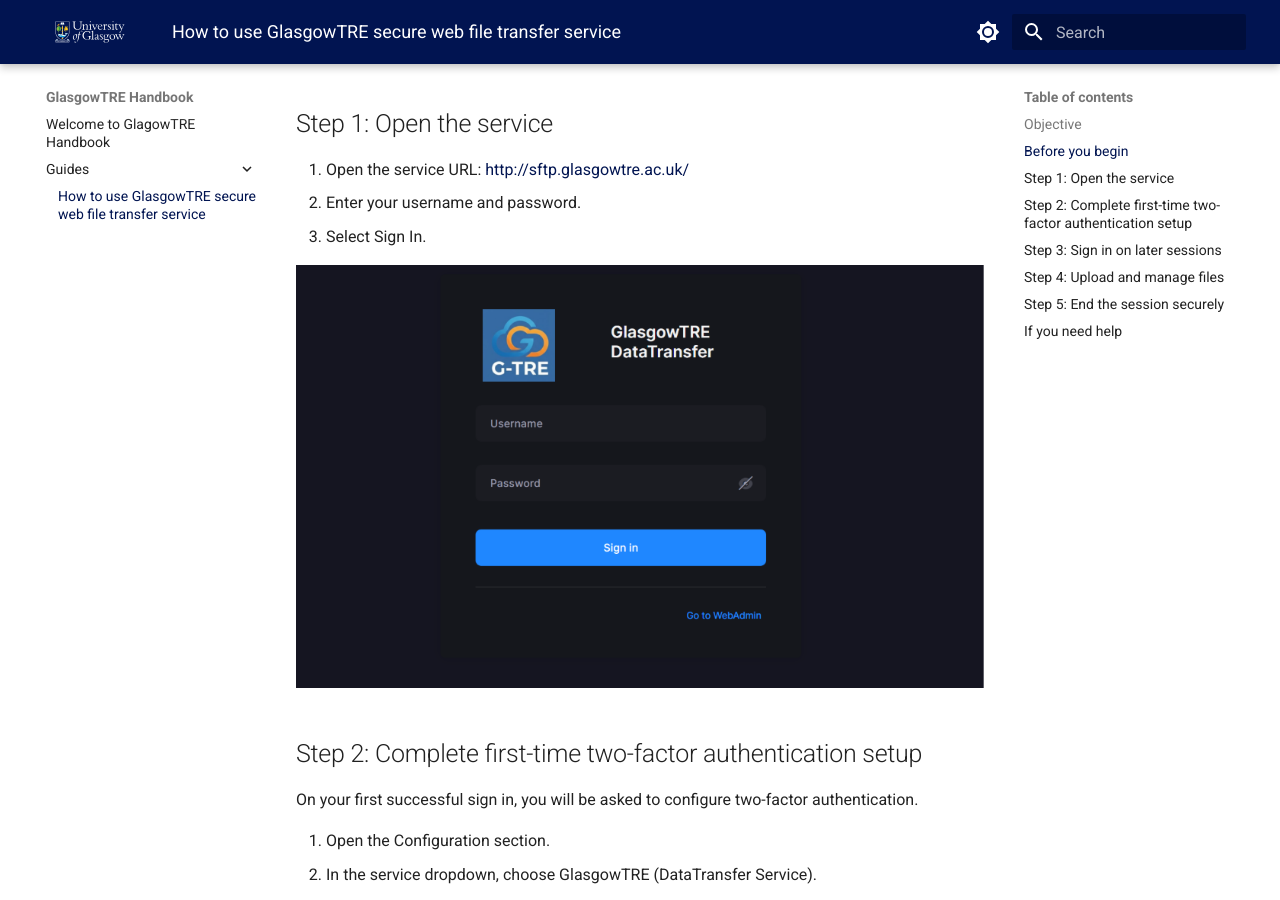
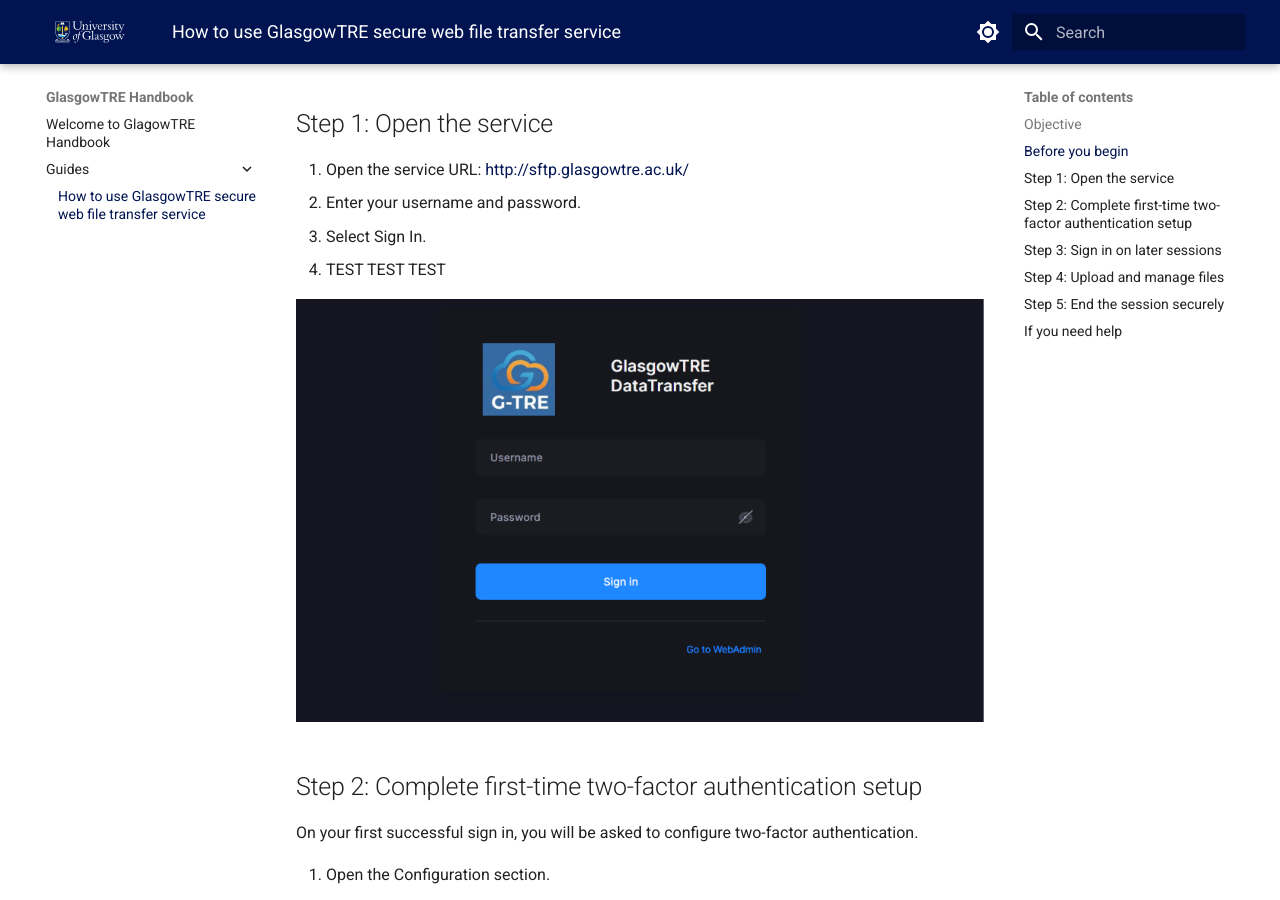
Before and after one commit to glasgowtre/glasgowtre.github.io, an MkDocs documentation site: the page built from docs/guildes/how-to-connect-to-service.md, in a window 1280 px wide and 900 px high, scrolled down 640 px. Built offline with MkDocs 1.6.1 and Material for MkDocs 9.7.7, drawn with Linux system fonts in a browser that asks for light colours.

Commit message:
test-chagne

```diff
--- a/docs/guildes/how-to-connect-to-service.md
+++ b/docs/guildes/how-to-connect-to-service.md
@@ -20,6 +20,7 @@
 1. Open the service URL: [http://sftp.glasgowtre.ac.uk/](http://sftp.glasgowtre.ac.uk/)
 2. Enter your username and password.
 3. Select Sign In.
+4. TEST TEST TEST
 
 ![The GlasgowTRE DataTransfer sign-in screen showing username and password fields](../images/image2.png)
 
```
